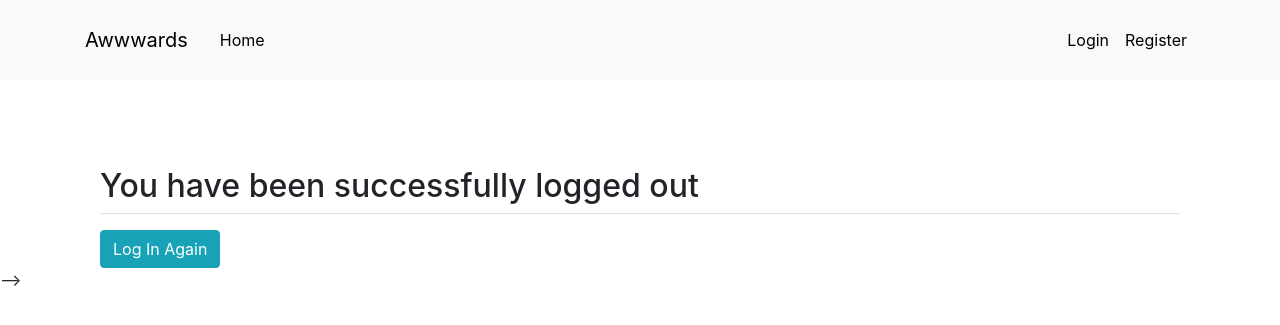
After one commit to AokoMercyline/Awwards, a Django app: page /logout/ in a window 1280 px wide. The commit adds this page. Shown: the top 325 px of the page. Run offline with Django 3.2, Linux system fonts and the light colour scheme.

Commit message:
link path for login and logout and styled navbar

```diff
--- a/awwa/templates/awwa/base.html
+++ b/awwa/templates/awwa/base.html
@@ -29,12 +29,15 @@
                 <a style="color: black;" class="nav-item nav-link" href="{% url 'awwa-index' %}">Home</a>
               </div>
               <!-- Navbar Right Side -->
-              <nav aria-label="breadcrumb">
-                <ol class="breadcrumb">
-                  <li style="color: black;" class="breadcrumb-item"><a href="#">Login</a></li>
-                  <li style="color: black;" class="breadcrumb-item active" aria-current="page"><a href="{% url 'register' %}">Register</a></li>
-                </ol>
-              </nav>
+              <div class="navbar-nav">
+                {% if user.is_authenticated %}
+                <a  style="color: black;" class="nav-item nav-link" href="{% url 'logout' %}">Logout</a>
+                {% else %}
+                  <a style="color: black;" class="nav-item nav-link" href="{% url 'login' %}">Login</a>
+                  <a style="color: black;" class="nav-item nav-link" href="{% url 'register' %}">Register</a>
+                {% endif %}
+              </div>
+
             </div>
           </div>
         </nav>
--- a/awwards/settings.py
+++ b/awwards/settings.py
@@ -135,3 +135,5 @@ MEDIA_ROOT = os.path.join(BASE_DIR, 'media')
 MEDIA_URL = '/media/'
 
 CRISPY_TEMPLATE_PACK = 'bootstrap4'
+
+LOGIN_REDIRECT_URL = 'awwa-index'
--- a/awwards/urls.py
+++ b/awwards/urls.py
@@ -14,6 +14,7 @@ Including another URLconf
     2. Add a URL to urlpatterns:  path('blog/', include('blog.urls'))
 """
 from django.contrib import admin
+from django.contrib.auth import views as auth_views
 from django.urls import path, include
 from django.conf import settings
 from django.conf.urls.static import static
@@ -22,7 +23,10 @@ from users import views as user_views
 urlpatterns = [
     path('admin/', admin.site.urls),
     path('register/', user_views.register, name='register'),
+    path('login/', auth_views.LoginView.as_view(template_name='users/login.html'), name='login'),
+    path('logout/', auth_views.LogoutView.as_view(template_name='users/logout.html'), name='logout'),
     path('', include('awwa.urls')),
+
 ]
 
 if settings.DEBUG:
--- /dev/null
+++ b/users/templates/users/logout.html
@@ -0,0 +1,12 @@
+{% extends "awwa/base.html" %}
+{% block content %}
+<div class="container"  style="padding-top: 15%;">
+    <h2>You have been successfully logged out</h2>
+    <div class="border-top pt-3">
+        <small class="text-muted">
+            <a  class="btn btn-info" href="{% url 'login' %}">Log In Again</a>
+        </small>
+    </div>
+</div>
+
+{% endblock content %}
--- a/users/views.py
+++ b/users/views.py
@@ -9,8 +9,8 @@ def register(request):
         if form.is_valid():
             form.save()
             username = form.cleaned_data.get('username')
-            messages.success(request, f'Account created for {username}!')
-            return redirect('awwa-index')
+            messages.success(request, f'Your account has been created !You can now login {username}!')
+            return redirect('login')
     else:
         form = UserRegisterForm()
 
```
Also changed, not shown: users/templates/users/login.html (+8 -4 lines), users/templates/users/register.html (+10 -12 lines).
